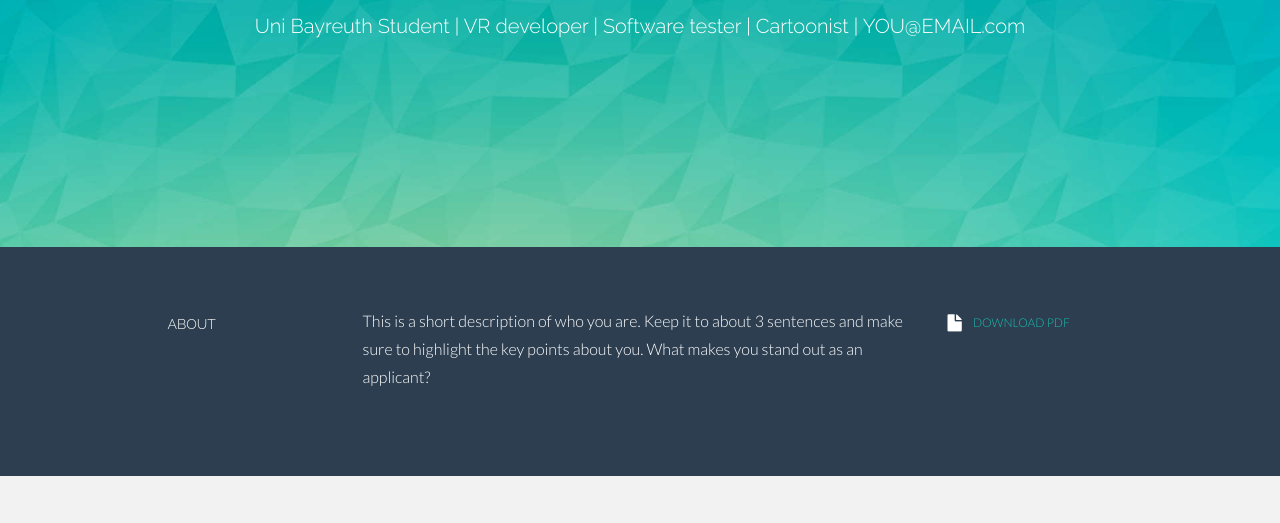
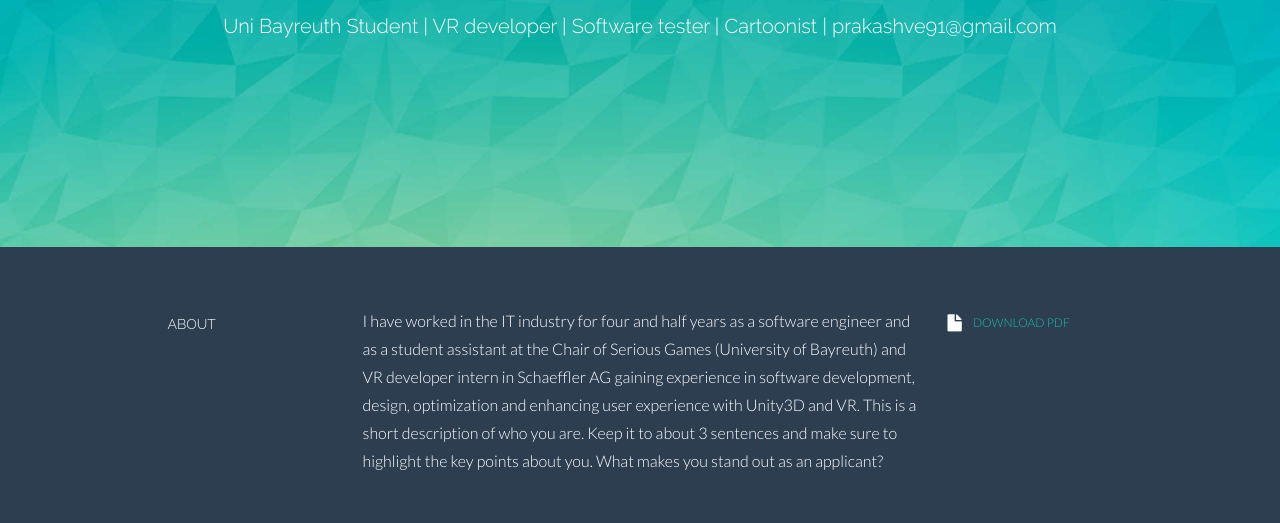
Before and after one commit to PrakashVe/prakashve.github.io, a plain HTML site: page index.html in a window 1280 px wide. Shown: the part 253-776 px from the top of the page. Drawn offline with Linux system fonts and the light colour scheme.

Commit message:
Update index.html
second commit

```diff
--- a/index.html
+++ b/index.html
@@ -42,7 +42,7 @@
 					<!-- EDIT: name -->
 					<h1>Prakash Verma</h1>
 					<!-- EDIT: title | email -->
-					<h3>Uni Bayreuth Student | VR developer | Software tester | Cartoonist | <a href="mailto:prakashve91@gmail.com" target="_blank">YOU@EMAIL.com</a></h3>
+					<h3>Uni Bayreuth Student | VR developer | Software tester | Cartoonist | <a href="mailto:prakashve91@gmail.com" target="_blank">prakashve91@gmail.com</a></h3>
 				</div><!--/.col-lg-12 -->
 			</div><!--/.row -->
 		</div><!--/.container -->
@@ -59,7 +59,7 @@
 				</div>
 				<div class="col-lg-6">
 					<!-- EDIT: about -->
-					<p>This is a short description of who you are. Keep it to about 3 sentences and make sure to highlight the key points about you. What makes you stand out as an applicant?</p>
+					<p>I have worked in the IT industry for four and half years as a software engineer and as a student assistant at the Chair of Serious Games (University of Bayreuth) and VR developer intern in Schaeffler AG gaining experience in software development, design, optimization and enhancing user experience with Unity3D and VR. This is a short description of who you are. Keep it to about 3 sentences and make sure to highlight the key points about you. What makes you stand out as an applicant?</p>
 				</div>
 				<div class="col-lg-3">
 					<!-- EDIT: download link -->
```
